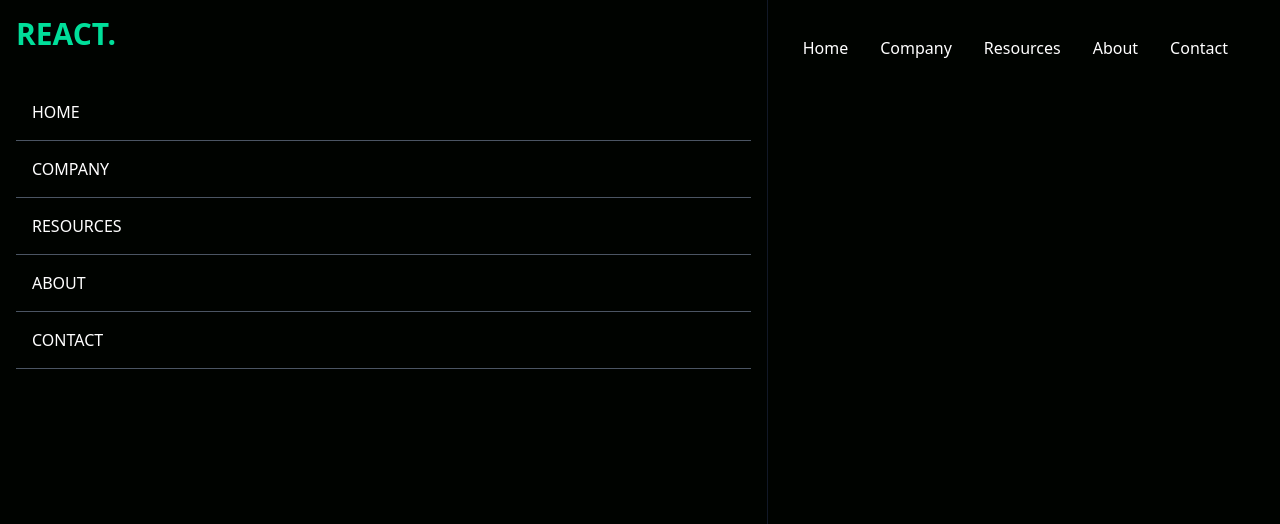
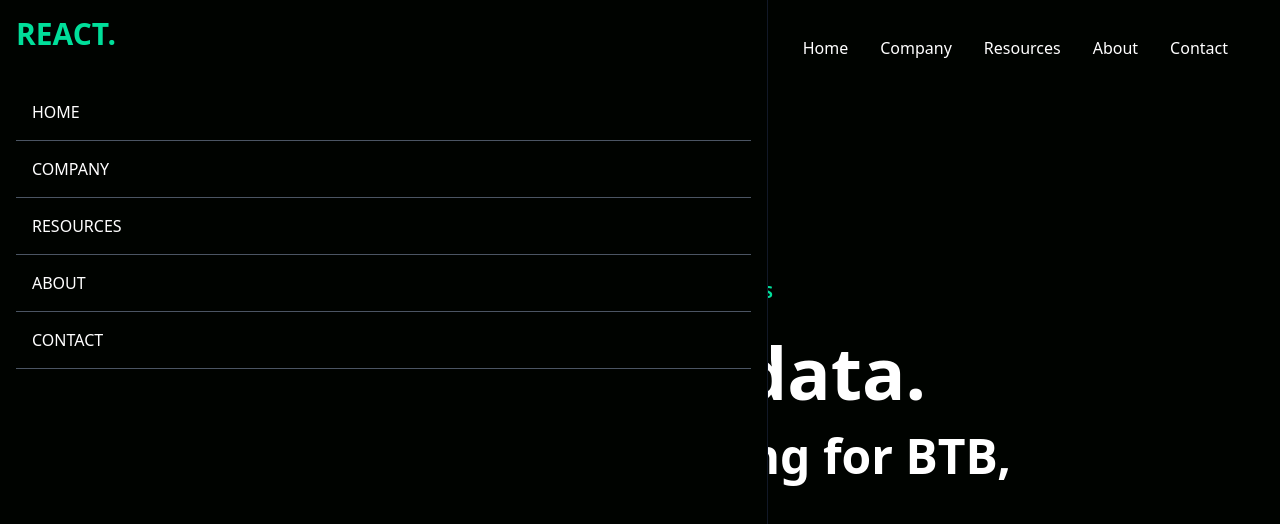
Before and after one commit to gregorybv/grow-with-data, a React (Create React App) app: page / in a window 1280 px wide. Shown: the top 524 px of the page. Built offline with nearby package versions, Linux system fonts and the light colour scheme.

Commit message:
add animated to hero component

```diff
--- a/src/components/Hero.jsx
+++ b/src/components/Hero.jsx
@@ -4,7 +4,11 @@ const Hero = () => {
   return (
     <div className='text-white'>
       <div className='max-w-[800px] mt-[-96px] w-full h-screen mx-auto text-center flex flex-col justify-center'>
-        <p>GROWING WITH DATA ANALYTICS</p>
+        <p className='text-[#00df9a] font-bold p-2'>GROWING WITH DATA ANALYTICS</p>
+        <h1 className='md:text-7xl sm:text-6xl text-4xl font-bold md:py-6'>Grow with data.</h1>
+        <div>
+          <p className='md:text-5xl sm:text-4xl text-xl font-bold'>Fast, flexible financing for BTB, BTC, SASS</p>
+        </div>
       </div>
     </div>
   )
```
